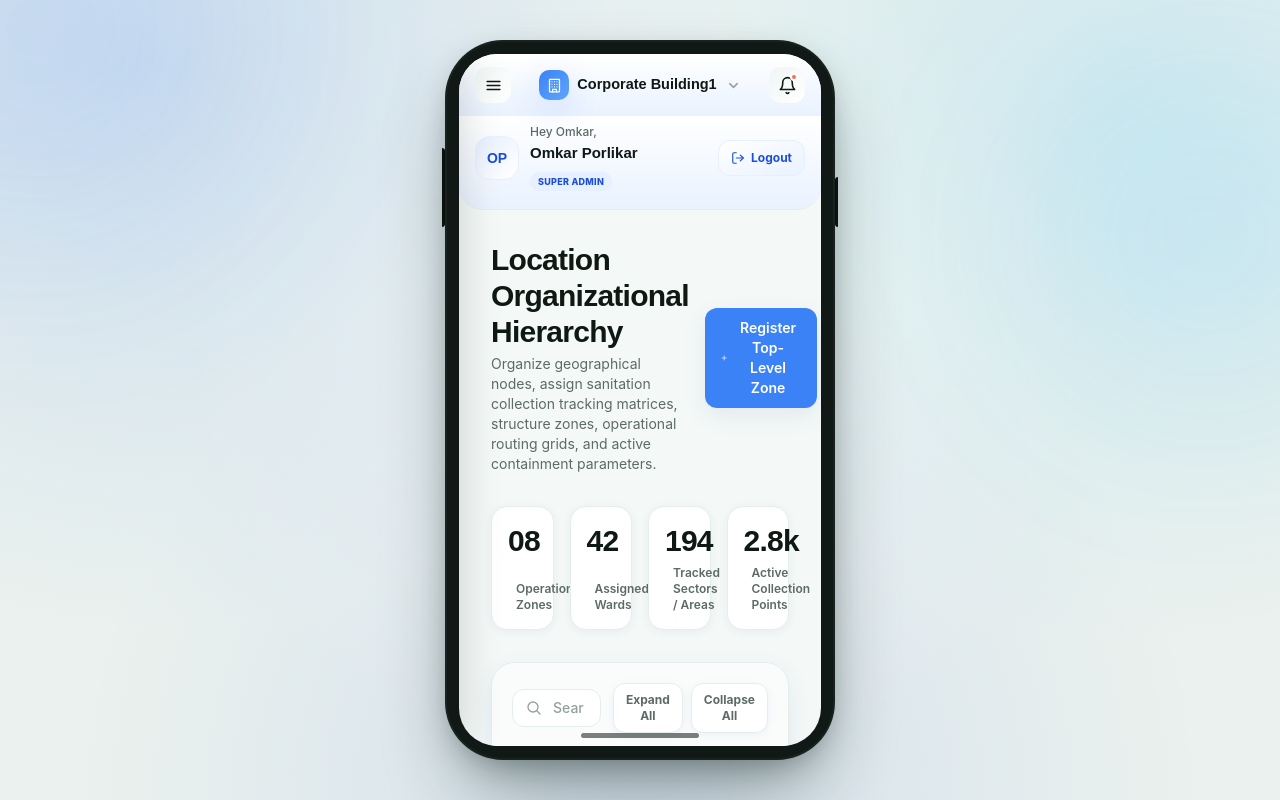
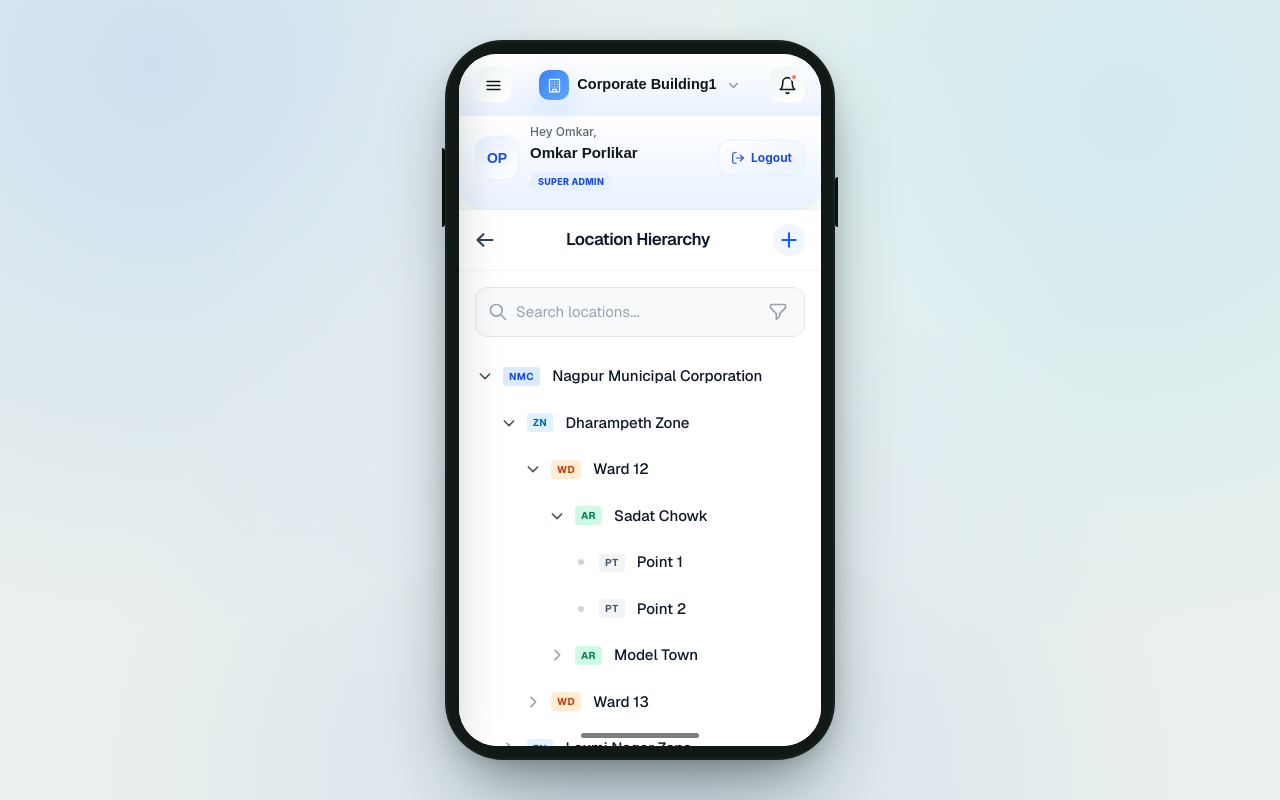
Before and after one commit to pugarchintern/superadmin-app-ui, a Next.js app: page /locationHierarchy in a window 1280 px wide. Built offline with nearby package versions, Linux system fonts and the light colour scheme.

Commit message:
Add new page components for cleaner activity, dynamic configuration, location hierarchy, reports, user management, user mapping, and washroom sections

```diff
--- a/app/locationHierarchy/page.jsx
+++ b/app/locationHierarchy/page.jsx
@@ -1,180 +1,138 @@
 "use client";
 
-import React, { useState, useEffect } from "react";
+import React, { useState } from "react";
 
 export default function LocationHierarchy() {
-  // Navigation & UI States
   const [searchQuery, setSearchQuery] = useState("");
 
-  // Collapsible Tree States (stores open node IDs)
+  // Stores which nodes are expanded. Initialized to match the exact state in the image.
   const [expandedNodes, setExpandedNodes] = useState({
-    "zone-1": true,
-    "ward-12": true,
+    "nmc": true,
+    "zn-dharampeth": true,
+    "wd-12": true,
+    "ar-sadat": true
   });
 
-  // Toast System States
-  const [toast, setToast] = useState({
-    message: "",
-    visible: false,
-  });
-
-  // Toast Helper
-  const triggerToast = (msg) => {
-    setToast({ message: msg, visible: true });
-  };
-
-  useEffect(() => {
-    if (toast.visible) {
-      const timer = setTimeout(() => {
-        setToast((prev) => ({ ...prev, visible: false }));
-      }, 3000);
-      return () => clearTimeout(timer);
-    }
-  }, [toast.visible]);
-
-  // Toggle tree node expansion
   const toggleNode = (nodeId) => {
     setExpandedNodes((prev) => ({ ...prev, [nodeId]: !prev[nodeId] }));
   };
 
-  // Mock Hierarchical Data Matching the App UI Structure
+  // Exact data structure matching the image provided
   const locationData = [
     {
-      id: "zone-1",
-      name: "North Zone",
-      type: "Zone",
-      code: "ZN-01",
-      details: "4 Wards · 28 Vehicles",
+      id: "nmc",
+      name: "Nagpur Municipal Corporation",
+      type: "NMC",
       children: [
         {
-          id: "ward-12",
-          name: "Ward 12 - Civil Lines",
-          type: "Ward",
-          code: "WD-12",
-          details: "12 Areas · 840 Bins",
+          id: "zn-dharampeth",
+          name: "Dharampeth Zone",
+          type: "ZN",
           children: [
             {
-              id: "area-12a",
-              name: "Sadat Chowk Segment",
-              type: "Area",
-              code: "AR-12A",
-              details: "High Density Commercial",
+              id: "wd-12",
+              name: "Ward 12",
+              type: "WD",
               children: [
-                { id: "pt-1", name: "Commercial Collection Pt 1", type: "Point", code: "CP-01" },
-                { id: "pt-2", name: "Residential Complex Bin 4", type: "Point", code: "RP-04" },
+                {
+                  id: "ar-sadat",
+                  name: "Sadat Chowk",
+                  type: "AR",
+                  children: [
+                    { id: "pt-1", name: "Point 1", type: "PT" },
+                    { id: "pt-2", name: "Point 2", type: "PT" },
                   ]
                 },
                 {
-              id: "area-12b",
-              name: "Model Town Residential",
-              type: "Area",
-              code: "AR-12B",
-              details: "Standard Residential Sector"
+                  id: "ar-model",
+                  name: "Model Town",
+                  type: "AR",
+                  // Added a dummy child so it shows the chevron like in the image
+                  children: [{ id: "dummy-1", name: "Dummy Point", type: "PT" }]
                 }
               ]
             },
             {
-          id: "ward-13",
-          name: "Ward 13 - Rajouri Park",
-          type: "Ward",
-          code: "WD-13",
-          details: "9 Areas · 610 Bins"
+              id: "wd-13",
+              name: "Ward 13",
+              type: "WD",
+              children: [{ id: "dummy-2", name: "Dummy Area", type: "AR" }]
             }
           ]
         },
         {
-      id: "zone-2",
-      name: "South Zone",
-      type: "Zone",
-      code: "ZN-02",
-      details: "6 Wards · 42 Vehicles",
-      children: [
-        {
-          id: "ward-20",
-          name: "Ward 20 - Industrial Belt",
-          type: "Ward",
-          code: "WD-20",
-          details: "5 Areas · Heavy Waste Production"
+          id: "zn-laxmi",
+          name: "Laxmi Nagar Zone",
+          type: "ZN",
+          children: [{ id: "dummy-3", name: "Dummy Ward", type: "WD" }]
         }
       ]
     }
   ];
 
-  // Component for rendering nested location hierarchy tree items recursively
-  const RenderTreeItem = ({ node, depth = 0 }) => {
+  // Specific background and text colors for each hierarchy level tag
+  const badgeColors = {
+    NMC: "bg-blue-100 text-blue-700",
+    ZN: "bg-sky-100 text-sky-700",
+    WD: "bg-orange-100 text-orange-700",
+    AR: "bg-emerald-100 text-emerald-700",
+    PT: "bg-gray-100 text-gray-600"
+  };
+
+  // Recursive component to render the tree
+  const RenderNode = ({ node, depth = 0 }) => {
     const hasChildren = node.children && node.children.length > 0;
-    const isExpanded = expandedNodes[node.id];
 
-    // Simple string search filtering logic on node elements
-    const matchesSearch =
-      node.name.toLowerCase().includes(searchQuery.toLowerCase()) ||
-      node.code.toLowerCase().includes(searchQuery.toLowerCase());
+    // Simple recursive search check to keep parents visible if children match
+    const hasMatchingDescendant = (n) => {
+      if (n.name.toLowerCase().includes(searchQuery.toLowerCase())) return true;
+      if (n.children) return n.children.some(hasMatchingDescendant);
+      return false;
+    };
+
+    const showNode = searchQuery === "" || hasMatchingDescendant(node);
+    if (!showNode) return null;
+
+    // Auto-expand if searching, otherwise use state
+    const isExpanded = (searchQuery !== "" && hasChildren) || expandedNodes[node.id];
 
     return (
-      <div className={`flex flex-col ${matchesSearch ? "block" : "hidden"}`}>
+      <div className="flex flex-col">
         <div
           onClick={() => hasChildren && toggleNode(node.id)}
-          style={{ paddingLeft: `${depth * 1.5 + 1}rem` }}
-          className="flex items-center justify-between py-3 pr-4 border-b border-safai-border hover:bg-safai-surface-soft transition-all duration-200 cursor-pointer group"
+          className="flex items-center py-3 pr-4 cursor-pointer active:bg-gray-50 select-none transition-colors"
+          style={{ paddingLeft: `${16 + depth * 24}px` }}
         >
-          <div className="flex items-center gap-3 min-w-0">
+          {/* Chevron or Leaf Indicator */}
+          <div className="w-5 flex-shrink-0 flex items-center justify-center text-gray-400 mr-2">
             {hasChildren ? (
               <svg
-                className={`w-4 h-4 text-safai-text-dim transition-transform duration-200 ${isExpanded ? "rotate-90" : ""}`}
+                className={`w-4 h-4 transition-transform duration-200 ${isExpanded ? "rotate-90 text-gray-600" : ""}`}
                 fill="none" stroke="currentColor" viewBox="0 0 24 24" strokeWidth="2.5"
               >
                 <path strokeLinecap="round" strokeLinejoin="round" d="M9 5l7 7-7 7" />
               </svg>
             ) : (
-              <div className="w-4 h-4 flex items-center justify-center">
-                <div className="w-1.5 h-1.5 rounded-full bg-safai-text-faint" />
-              </div>
+              <div className="w-1.5 h-1.5 bg-gray-300 rounded-full" />
             )}
-
-            <div className="flex flex-col min-w-0">
-              <div className="flex items-center gap-2 flex-wrap">
-                <span className="font-semibold text-safai-text text-sm sm:text-base tracking-tight">{node.name}</span>
-                <span className="px-2 py-0.5 text-[10px] font-bold tracking-wider uppercase rounded bg-safai-primary-soft text-safai-primary-deep border border-safai-primary-2/20">
-                  {node.type}
-                </span>
-                <span className="text-xs text-safai-text-faint font-mono font-medium">{node.code}</span>
-              </div>
-              {node.details && <span className="text-xs text-safai-text-dim mt-0.5 font-normal">{node.details}</span>}
-            </div>
           </div>
 
-          <div className="flex items-center gap-2 opacity-80 group-hover:opacity-100 transition-opacity">
-            <button
-              onClick={(e) => {
-                e.stopPropagation();
-                triggerToast(`Managing sub-entities for ${node.name}`);
-              }}
-              className="p-1.5 hover:bg-safai-surface-tint rounded-lg text-safai-primary transition-colors duration-150 tap-fx"
-              title="Add Node / Sub-location"
-            >
-              <svg className="w-4 h-4" fill="none" stroke="currentColor" strokeWidth="2" viewBox="0 0 24 24">
-                <path strokeLinecap="round" strokeLinejoin="round" d="M12 4.5v15m7.5-7.5h-15" />
-              </svg>
-            </button>
-            <button
-              onClick={(e) => {
-                e.stopPropagation();
-                triggerToast(`Editing configuration of ${node.name}`);
-              }}
-              className="p-1.5 hover:bg-safai-surface-tint rounded-lg text-safai-text-dim hover:text-safai-text transition-colors duration-150 tap-fx"
-              title="Configure Details"
-            >
-              <svg className="w-4 h-4" fill="none" stroke="currentColor" strokeWidth="2" viewBox="0 0 24 24">
-                <path strokeLinecap="round" strokeLinejoin="round" d="M16.862 4.487l1.687-1.688a1.875 1.875 0 112.652 2.652L6.832 19.82a4.5 4.5 0 01-1.897 1.13l-2.685.8.8-2.685a4.5 4.5 0 011.13-1.897L16.863 4.487zm0 0L19.5 7.125" />
-              </svg>
-            </button>
-          </div>
+          {/* Tag / Badge */}
+          <div className={`flex-shrink-0 px-1.5 py-0.5 rounded text-[10px] font-bold tracking-wider ${badgeColors[node.type] || "bg-gray-100 text-gray-600"}`}>
+            {node.type}
           </div>
 
+          {/* Location Name */}
+          <span className="ml-3 text-[15px] font-medium text-gray-900 truncate">
+            {node.name}
+          </span>
+        </div>
+
+        {/* Render Children if expanded */}
         {hasChildren && isExpanded && (
-          <div className="flex flex-col transition-all duration-300">
-            {node.children?.map((child) => (
-              <RenderTreeItem key={child.id} node={child} depth={depth + 1} />
+          <div className="flex flex-col">
+            {node.children.map(child => (
+              <RenderNode key={child.id} node={child} depth={depth + 1} />
             ))}
           </div>
         )}
@@ -183,142 +141,62 @@ export default function LocationHierarchy() {
   };
 
   return (
-    <div className="w-full min-h-screen p-4 sm:p-6 lg:p-8 text-safai-text font-body relative overflow-x-hidden antialiased">
+    <div className="w-full bg-gray-100 min-h-screen flex justify-center font-sans antialiased text-gray-900">
+      {/* Mobile Container wrapper (simulates the phone screen look) */}
+      <div className="w-full max-w-md bg-white min-h-screen shadow-sm relative overflow-hidden flex flex-col">
 
-      {/* ── BACKGROUND FLOATING GRAPHICS BLURS ── */}
-      <div className="fixed -top-40 -left-40 w-96 h-96 bg-safai-primary/10 rounded-full blur-[100px] pointer-events-none animate-pulseFloat" />
-      <div className="fixed top-20 -right-20 w-80 h-80 bg-safai-lime/10 rounded-full blur-[90px] pointer-events-none animate-pulseFloatReverse" />
+        {/* Header */}
+        <header className="flex items-center justify-between px-4 py-3 bg-white border-b border-gray-100 z-10">
+          <button className="p-2 -ml-2 text-gray-700 hover:bg-gray-50 rounded-full transition-colors">
+            <svg className="w-5 h-5" fill="none" stroke="currentColor" viewBox="0 0 24 24">
+              <path strokeLinecap="round" strokeLinejoin="round" strokeWidth="2.5" d="M10 19l-7-7m0 0l7-7m-7 7h18" />
+            </svg>
+          </button>
+          <h1 className="text-[17px] font-semibold text-gray-900 tracking-tight">
+            Location Hierarchy
+          </h1>
+          <button className="w-8 h-8 flex items-center justify-center rounded-full bg-blue-50 text-blue-600 hover:bg-blue-100 transition-colors">
+            <svg className="w-5 h-5" fill="none" stroke="currentColor" viewBox="0 0 24 24">
+              <path strokeLinecap="round" strokeLinejoin="round" strokeWidth="2.5" d="M12 4v16m8-8H4" />
+            </svg>
+          </button>
+        </header>
 
-      {/* ── MAIN CONTENT CONTAINER AREA ── */}
-      <div className="max-w-7xl mx-auto relative z-10">
-
-        {/* Page Titles Section Header */}
-        <div className="flex flex-col md:flex-row md:items-center justify-between gap-4 mb-6 sm:mb-8">
-          <div className="flex flex-col">
-            <h1 className="text-2xl sm:text-3xl font-black font-display tracking-tight text-safai-text">
-              Location Organizational Hierarchy
-            </h1>
-            <p className="text-sm text-safai-text-dim mt-1 max-w-2xl font-normal">
-              Organize geographical nodes, assign sanitation collection tracking matrices, structure zones, operational routing grids, and active containment parameters.
-            </p>
-          </div>
-
-          <button
-            onClick={() => triggerToast("Initializing new primary root zone template workflow...")}
-            className="self-start md:self-auto px-4 py-2.5 bg-safai-primary hover:bg-safai-primary-deep text-white font-semibold text-sm rounded-xl shadow-safai-md hover:shadow-safai-glow transition-all duration-200 flex items-center gap-2 outline-none tap-fx"
-          >
-            <svg className="w-4 h-4" fill="none" stroke="currentColor" strokeWidth="2.5" viewBox="0 0 24 24">
-              <path strokeLinecap="round" strokeLinejoin="round" d="M12 4.5v15m7.5-7.5h-15" />
+        {/* Search Bar */}
+        <div className="p-4 bg-white z-10">
+          <div className="flex items-center bg-gray-50 border border-gray-200 rounded-xl px-3 py-2.5 focus-within:border-blue-300 focus-within:ring-2 focus-within:ring-blue-100 transition-all">
+            <svg className="w-5 h-5 text-gray-400 flex-shrink-0" fill="none" stroke="currentColor" viewBox="0 0 24 24">
+              <path strokeLinecap="round" strokeLinejoin="round" strokeWidth="2" d="M21 21l-6-6m2-5a7 7 0 11-14 0 7 7 0 0114 0z" />
             </svg>
-            <span>Register Top-Level Zone</span>
-          </button>
-        </div>
-
-        {/* Dynamic Live Aggregated Count Metrics Grid */}
-        <div className="grid grid-cols-2 lg:grid-cols-4 gap-4 mb-6 sm:mb-8">
-          {[
-            { value: "08", label: "Operational Zones", bg: "bg-safai-primary-soft text-safai-primary-deep" },
-            { value: "42", label: "Assigned Wards", bg: "bg-safai-violet-soft text-safai-violet" },
-            { value: "194", label: "Tracked Sectors / Areas", bg: "bg-safai-lime-soft text-safai-lime" },
-            { value: "2.8k", label: "Active Collection Points", bg: "bg-safai-amber-soft text-safai-amber" }
-          ].map((stat, i) => (
-            <div key={i} className="bg-safai-surface border border-safai-border rounded-2xl p-4 shadow-safai-sm flex flex-col justify-between transition-all hover:scale-[1.01] hover:shadow-safai-md">
-              <span className="text-2xl sm:text-3xl font-extrabold font-display text-safai-text tracking-tight">{stat.value}</span>
-              <span className="text-xs font-semibold text-safai-text-dim mt-1.5 flex items-center gap-2">
-                <span className={`w-2 h-2 rounded-full ${stat.bg.split(' ')[0]}`} /> {stat.label}
-              </span>
-            </div>
-          ))}
-        </div>
-
-        {/* Main Hierarchy Engine Interaction Control Panel */}
-        <div className="bg-safai-surface border border-safai-border rounded-3xl shadow-safai-md overflow-hidden flex flex-col">
-
-          {/* Top filtering controls segment panel */}
-          <div className="p-4 sm:p-5 border-b border-safai-border bg-safai-surface-soft/30 flex flex-col sm:flex-row gap-3 items-center justify-between">
-            <div className="relative w-full sm:max-w-md">
-              <span className="absolute inset-y-0 left-3.5 flex items-center pointer-events-none text-safai-text-faint">
-                <svg className="w-4 h-4" fill="none" stroke="currentColor" strokeWidth="2" viewBox="0 0 24 24">
-                  <path strokeLinecap="round" strokeLinejoin="round" d="M21 21l-5.197-5.197m0 0A7.5 7.5 0 105.196 5.196a7.5 7.5 0 0010.607 10.607z" />
-                </svg>
-              </span>
             <input
               type="text"
-                placeholder="Search zones, ward names, node numbers..."
+              placeholder="Search locations..."
               value={searchQuery}
               onChange={(e) => setSearchQuery(e.target.value)}
-                className="w-full pl-10 pr-4 py-2 bg-safai-surface border border-safai-border rounded-xl text-sm font-medium placeholder-safai-text-faint text-safai-text focus:outline-none focus:border-safai-primary focus:ring-2 focus:ring-safai-primary-soft transition-all duration-150"
+              className="bg-transparent flex-1 mx-2 outline-none text-[15px] placeholder-gray-400 text-gray-800"
             />
-            </div>
-
-            <div className="flex items-center gap-2 w-full sm:w-auto justify-end">
-              <button
-                onClick={() => {
-                  setExpandedNodes({ "zone-1": true, "zone-2": true, "ward-12": true });
-                  triggerToast("Expanding all verified hierarchy nodes");
-                }}
-                className="px-3 py-2 text-xs font-bold text-safai-text-dim hover:text-safai-text bg-safai-surface border border-safai-border rounded-xl shadow-safai-sm hover:bg-safai-surface-soft transition-colors tap-fx"
-              >
-                Expand All
-              </button>
-              <button
-                onClick={() => {
-                  setExpandedNodes({});
-                  triggerToast("Collapsing all viewable nodes");
-                }}
-                className="px-3 py-2 text-xs font-bold text-safai-text-dim hover:text-safai-text bg-safai-surface border border-safai-border rounded-xl shadow-safai-sm hover:bg-safai-surface-soft transition-colors tap-fx"
-              >
-                Collapse All
+            <button className="p-1 text-gray-400 hover:text-gray-600 transition-colors flex-shrink-0">
+              <svg className="w-5 h-5" fill="none" stroke="currentColor" viewBox="0 0 24 24">
+                <path strokeLinecap="round" strokeLinejoin="round" strokeWidth="2" d="M3 4a1 1 0 011-1h16a1 1 0 011 1v2.586a1 1 0 01-.293.707l-6.414 6.414a1 1 0 00-.293.707V17l-4 4v-6.586a1 1 0 00-.293-.707L3.293 7.293A1 1 0 013 6.586V4z" />
+              </svg>
             </button>
           </div>
         </div>
 
-          {/* Interactive Core Tree Rendering Component Body Container */}
-          <div className="flex flex-col divide-y divide-safai-border overflow-x-auto min-w-full">
+        {/* Tree Container */}
+        <div className="flex-1 overflow-y-auto pb-8">
+          {locationData.map((rootNode) => (
+            <RenderNode key={rootNode.id} node={rootNode} depth={0} />
+          ))}
 
-            {/* Table/List Tree Table Head Header descriptors */}
-            <div className="bg-safai-surface-soft/40 flex items-center justify-between py-2.5 px-4 text-xs font-bold uppercase tracking-wider text-safai-text-faint select-none">
-              <div className="flex items-center gap-2">
-                <span>Administrative Entity Node Path Descriptor</span>
+          {searchQuery !== "" && locationData.every(n => !n.name.toLowerCase().includes(searchQuery.toLowerCase()) && !n.children?.some(c => c.name.toLowerCase().includes(searchQuery.toLowerCase()))) && (
+            <div className="px-4 py-8 text-center text-sm text-gray-500">
+              No locations found matching "{searchQuery}"
             </div>
-              <div className="pr-12">Action Settings</div>
-            </div>
-
-            {/* Nested Nodes Output Block */}
-            <div className="flex flex-col min-h-[300px]">
-              {locationData.map((rootZone) => (
-                <RenderTreeItem key={rootZone.id} node={rootZone} depth={0} />
-              ))}
-            </div>
-
-          </div>
-
-          {/* Table Bottom Navigation Footer Info Details panel */}
-          <div className="p-4 border-t border-safai-border bg-safai-surface-soft/20 flex flex-col sm:flex-row items-center justify-between gap-3 text-xs text-safai-text-dim font-medium">
-            <span className="flex items-center gap-2">
-              <span className="w-2 h-2 rounded-full bg-safai-primary relative">
-                <span className="absolute inset-0 bg-safai-primary rounded-full animate-ping opacity-75" />
-              </span>
-              Live mapping active grid database coordinates
-            </span>
-            <span className="text-safai-text-faint font-semibold tracking-wide">
-              Last updated via sync: Just Now
-            </span>
+          )}
         </div>
 
       </div>
     </div>
-
-      {/* ── CENTRAL FLUID DISMISSABLE TOAST ALERTS ── */}
-      <div
-        className={`fixed bottom-5 left-1/2 -translate-x-1/2 z-50 flex items-center gap-3 px-4 py-3 bg-safai-text/95 backdrop-blur-md rounded-2xl shadow-safai-glow text-white text-sm font-semibold tracking-wide transition-all duration-300 transform ${
-          toast.visible ? "opacity-100 translate-y-0 scale-100" : "opacity-0 translate-y-4 scale-95 pointer-events-none"
-        }`}
-      >
-        <div className="w-1.5 h-1.5 rounded-full bg-safai-lime animate-pulse" />
-        <span>{toast.message}</span>
-      </div>
-
-    </div>
   );
 }
```
Also changed, not shown: app/cleaner-activity/page.jsx (added), app/dynamic-configuration/page.jsx (added), app/reports/page.jsx (added), app/userMangement/add/page.jsx (added), app/userMangement/page.jsx (added), app/userMaping/add/page.jsx (added), app/userMaping/page.jsx (added), app/washroom/add/page.jsx (added), app/washroom/page.jsx (added). Lines whose indentation alone changed are shown as unchanged.
